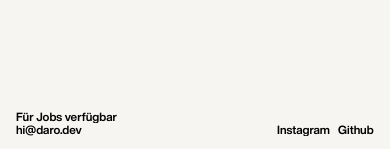
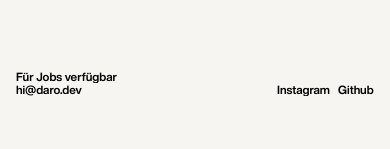
Before and after one commit to darko-img/portfolio_darek, a SvelteKit app: page /projekte in a window 390 px wide. Shown: the part 1416-1565 px from the top of the page. After the commit the page ends 1528 px from the top, so only its background shows below. Built offline with nearby package versions, Linux system fonts and the light colour scheme.

Commit message:
footer margin

```diff
--- a/src/lib/components/LocalProjectFooter.svelte
+++ b/src/lib/components/LocalProjectFooter.svelte
@@ -46,7 +46,7 @@ footer {
 
     padding-bottom: env(safe-area-inset-bottom);
 
-    margin-top: 5rem;
+    margin-top: 2.5rem;
   }
 
   .social-block {
--- a/src/routes/+page.svelte
+++ b/src/routes/+page.svelte
@@ -178,6 +178,10 @@ canvas {
 
 @media (max-width: 1024px) {
 
+  .info-block {
+    margin-top: 5rem;
+  }
+
   h1, h2 {
   font-size: 2vw;
   line-height: 1.2;
```
